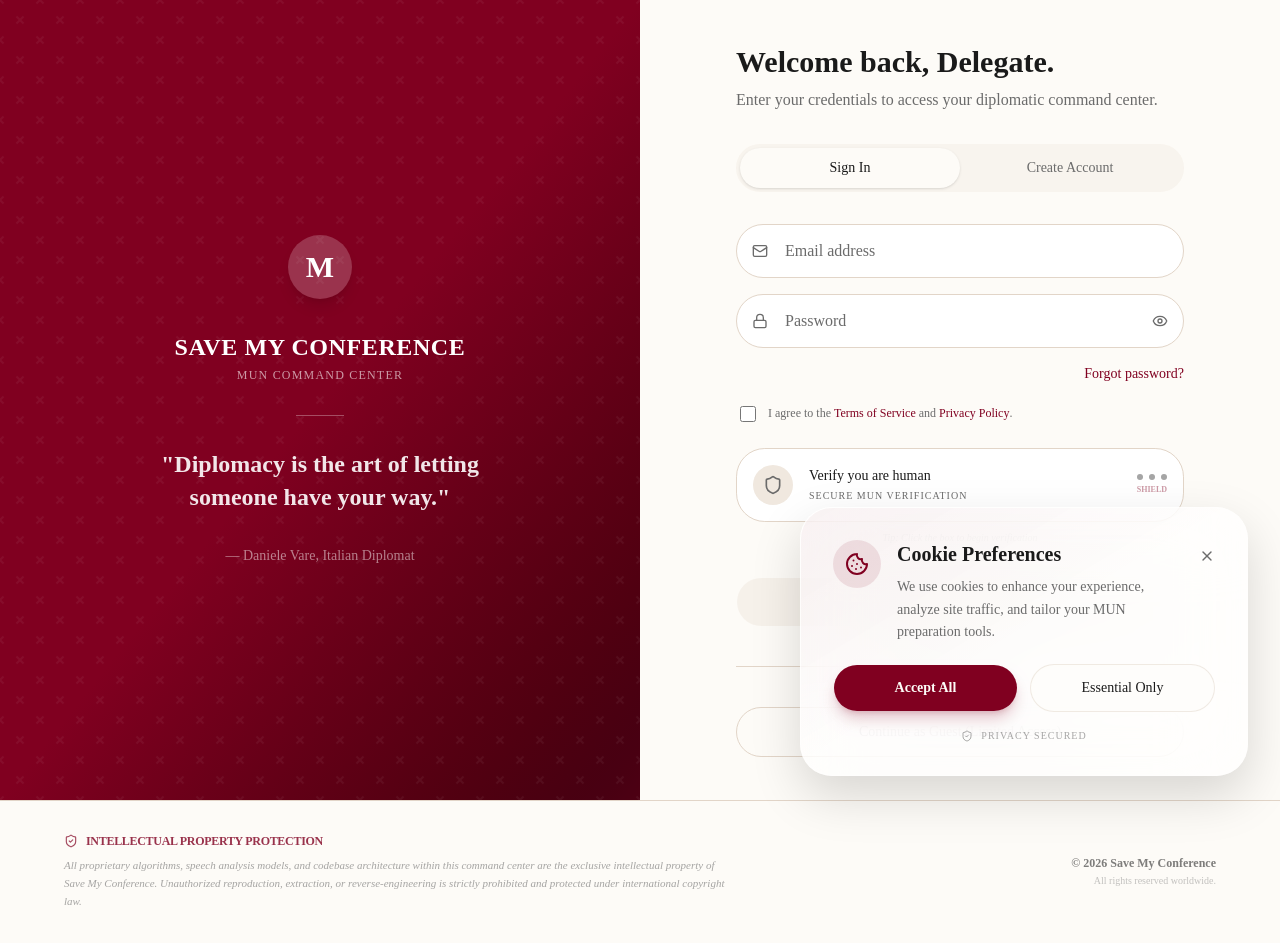
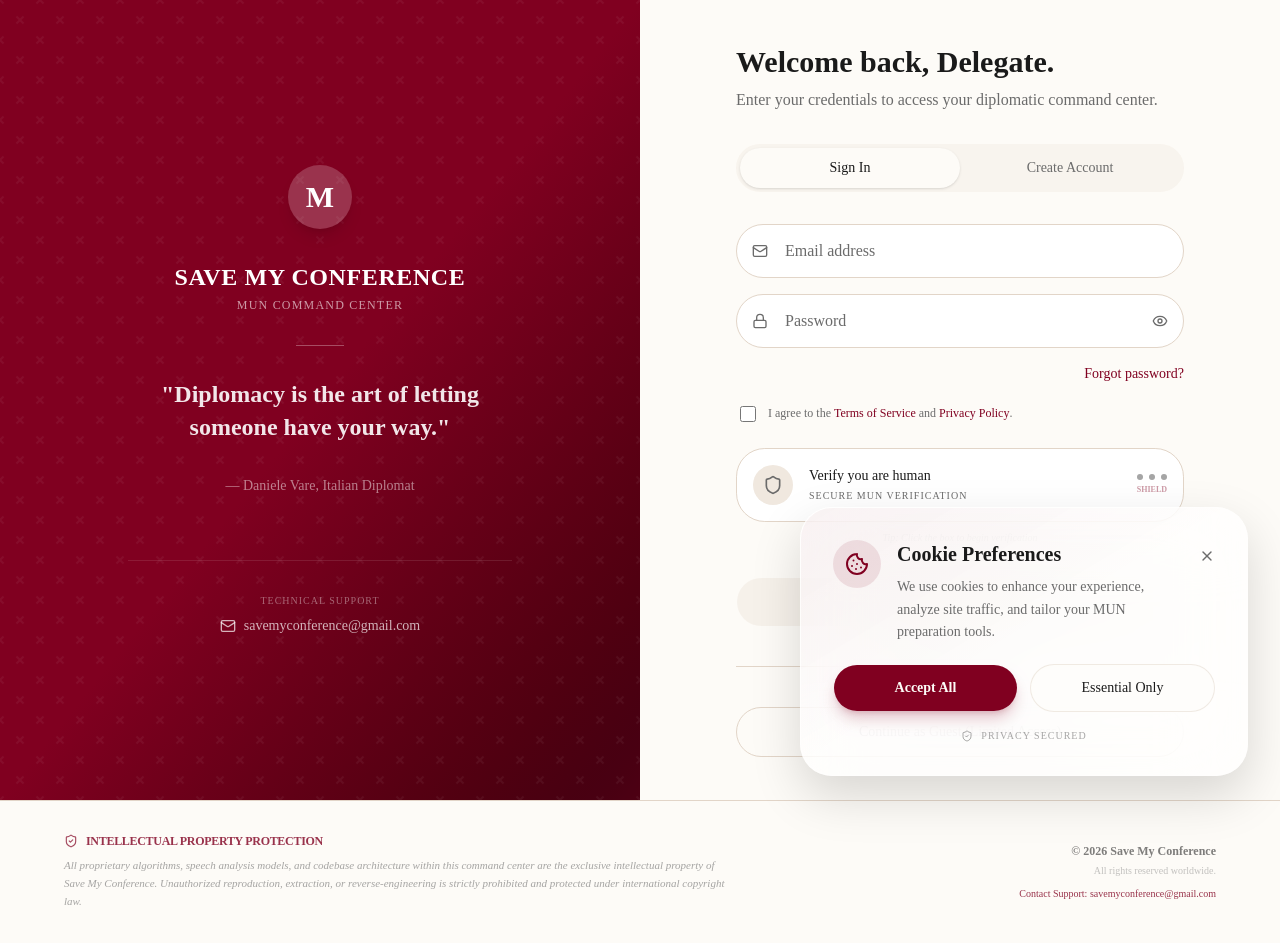
Before and after one commit to nssaridar-byte/save-my-conference-beta, a Next.js app: page /login in a window 1280 px wide. Built offline with nearby package versions, Linux system fonts and the light colour scheme; a web font is replaced by a local one.

Commit message:
feat-info

```diff
--- a/src/app/login/page.tsx
+++ b/src/app/login/page.tsx
@@ -47,6 +47,18 @@
             "Diplomacy is the art of letting someone have your way."
           </blockquote>
           <p className="text-white/50 font-geist text-sm">— Daniele Vare, Italian Diplomat</p>
+
+          {/* Support Note */}
+          <div className="mt-8 pt-8 border-t border-white/10 w-full">
+            <p className="text-white/40 text-[10px] uppercase tracking-widest mb-2 font-geist">Technical Support</p>
+            <a
+              href="mailto:savemyconference@gmail.com"
+              className="text-white/70 hover:text-white transition-colors font-medium text-sm flex items-center justify-center gap-2"
+            >
+              <Mail className="w-4 h-4" />
+              savemyconference@gmail.com
+            </a>
+          </div>
         </div>
       </div>
 
--- a/src/components/app-sidebar.tsx
+++ b/src/components/app-sidebar.tsx
@@ -10,6 +10,7 @@
   Swords,
   ShieldAlert,
   LogOut,
+  Mail,
 } from "lucide-react";
 import { useRouter } from "next/navigation";
 
@@ -131,6 +132,18 @@
       <SidebarFooter>
         <SidebarMenu>
           <SidebarMenuItem>
+            <SidebarMenuButton
+              tooltip="Support"
+              asChild
+              className="hover:bg-primary/10 transition-colors"
+            >
+              <a href="mailto:savemyconference@gmail.com">
+                <Mail className="w-4 h-4" />
+                <span className="font-geist font-medium tracking-wide">Support</span>
+              </a>
+            </SidebarMenuButton>
+          </SidebarMenuItem>
+          <SidebarMenuItem>
             <LogoutButton />
           </SidebarMenuItem>
         </SidebarMenu>
--- a/src/components/footer.tsx
+++ b/src/components/footer.tsx
@@ -22,13 +22,19 @@
           </p>
         </div>
 
-        <div className="flex flex-col lg:items-end gap-0.5 shrink-0 opacity-80">
+        <div className="flex flex-col lg:items-end gap-1 shrink-0 opacity-80">
           <p className="text-xs font-semibold text-foreground/70">
             © {currentYear} Save My Conference
           </p>
           <p className="text-[10px] text-muted-foreground/50">
             All rights reserved worldwide.
           </p>
+          <a
+            href="mailto:savemyconference@gmail.com"
+            className="text-[10px] text-primary hover:underline font-medium mt-1"
+          >
+            Contact Support: savemyconference@gmail.com
+          </a>
         </div>
 
       </div>
```
